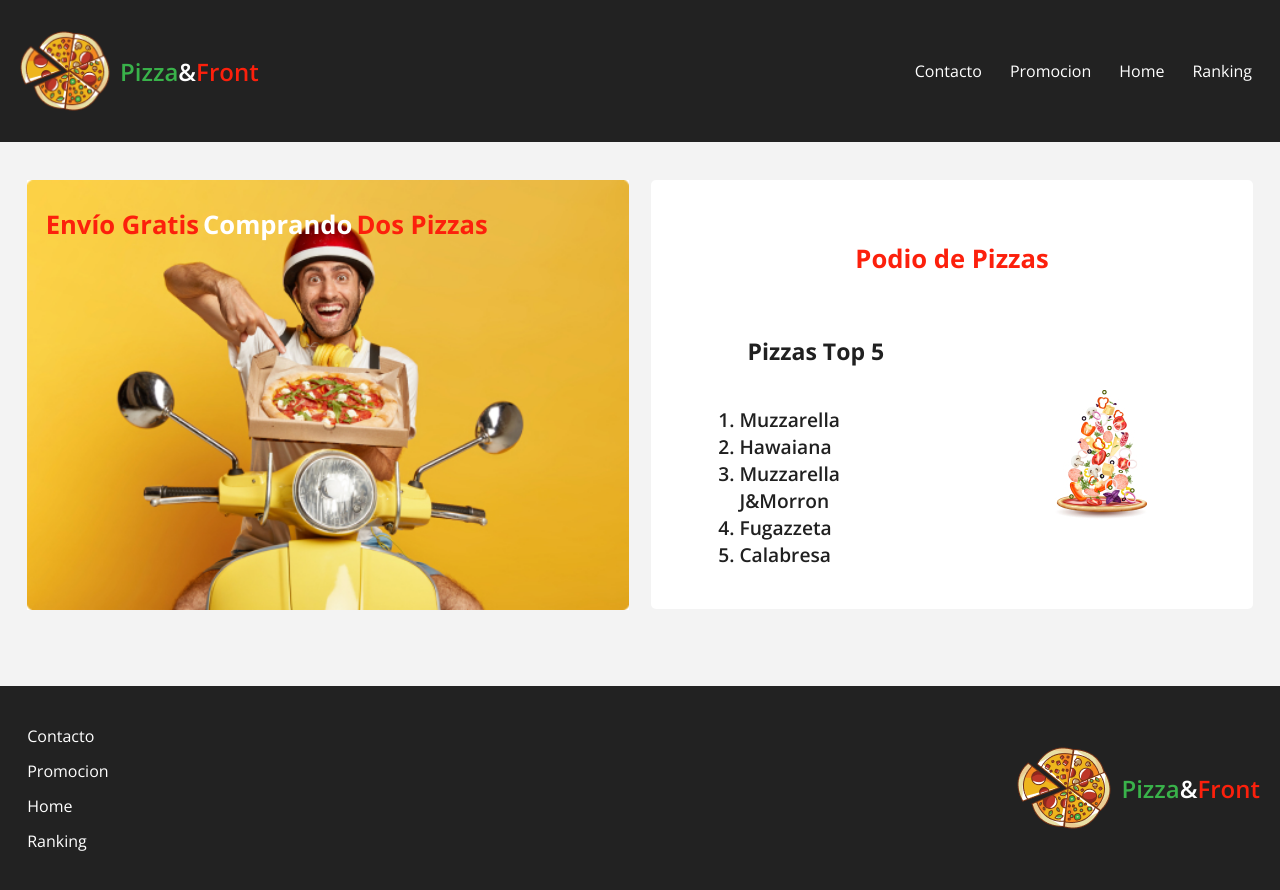
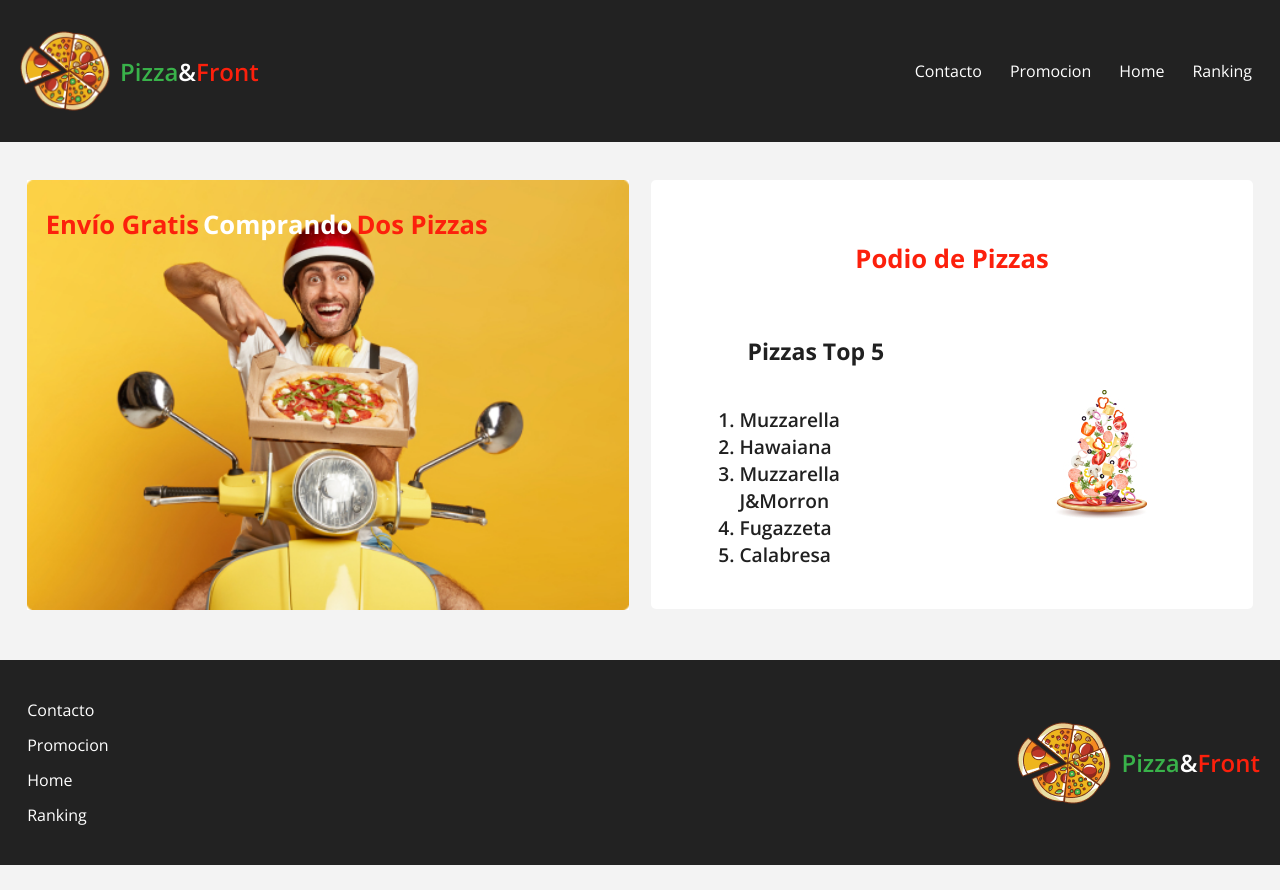
Before and after one commit to DietherMacedo/FrontEndClase8, a plain HTML site: page index.html in a window 1280 px wide. After the commit the page ends 865 px from the top, so only its background shows below. Drawn offline with nearby package versions, Linux system fonts and the light colour scheme.

Commit message:
Modificado Margin

```diff
--- a/css/style.css
+++ b/css/style.css
@@ -173,7 +173,7 @@ div ol li {
 .footer {
     background-color: #222222;
     bottom: 0;
-    margin-top: 6vw;
+    margin-top: 4vw;
     z-index: 1;
 }
 
```
